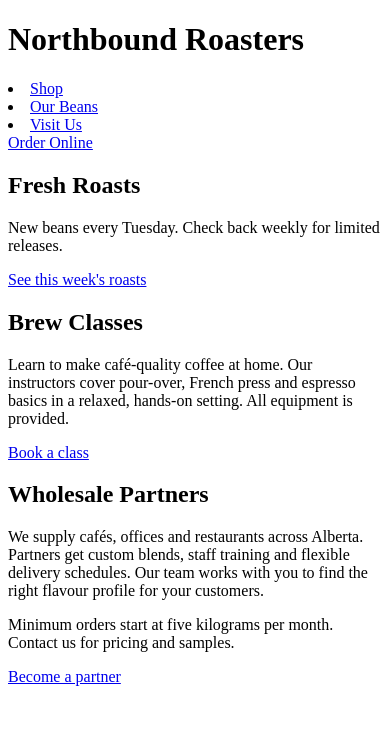
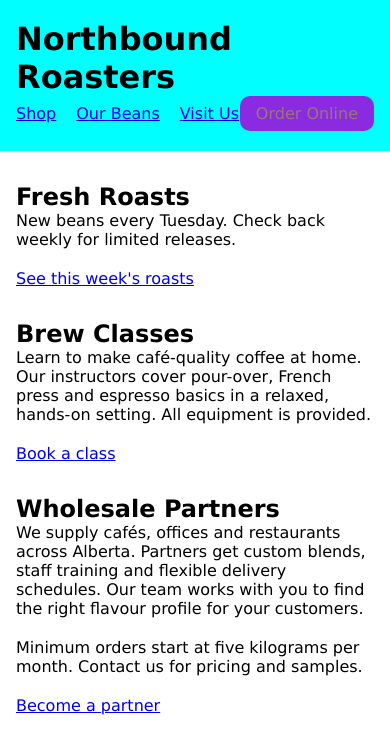
Before and after one commit to selddkeskn/demo-flexbox-layout, a plain HTML site: page index.html in a window 390 px wide. Drawn offline with Linux system fonts and the light colour scheme.

Commit message:
add responsive layout

```diff
--- /dev/null
+++ b/css/reset.css
@@ -0,0 +1,16 @@
+/* Box sizing rules */
+*,
+*::before,
+*::after {
+    box-sizing: border-box;
+}
+
+/* Remove default margin */
+* {
+    margin: 0;
+}
+
+/* Set core root defaults */
+html:focus-within {
+    scroll-behavior: smooth;
+}
--- /dev/null
+++ b/css/styles.css
@@ -0,0 +1,47 @@
+body {
+    font-family: Verdana, Geneva, Tahoma, sans-serif;
+}
+
+.inner-container {
+    max-width: 1000px;
+    margin: 0 auto;
+
+    /* Spacing on the left and right */
+    padding: 0 16px;
+}
+
+.flex-container {
+    display: flex;
+    justify-content: space-between;
+    align-items: center;
+    flex-wrap: wrap;
+}
+
+p {
+    margin-bottom: 20px;
+}
+
+header {
+    background-color: aqua;
+    padding: 20px 0;
+    margin-bottom: 32px;
+}
+
+header ul {
+    list-style-type: none;
+    display: flex;
+    gap: 20px;
+    padding: 0;
+}
+
+.btn {
+    padding: 8px 16px;
+    background-color: blueviolet;
+    color: #987675;
+    border-radius: 10px;
+    text-decoration: none;
+}
+
+section {
+    margin-bottom: 32px;
+}
--- a/index.html
+++ b/index.html
@@ -1,22 +1,35 @@
 <!DOCTYPE html>
 <html lang="en">
+
 <head>
     <meta charset="UTF-8">
     <meta name="viewport" content="width=device-width, initial-scale=1.0">
+
+    <link rel="stylesheet" href="css/reset.css">
+    <link rel="stylesheet" href="css/styles.css">
+
     <title>Northbound Roasters</title>
 </head>
+
 <body>
     <header>
+        <div class="inner-container flex-container">
             <h1>Northbound Roasters</h1>
+
             <nav>
+                <ul>
                     <li><a href="#">Shop</a></li>
                     <li><a href="#">Our Beans</a></li>
                     <li><a href="#">Visit Us</a></li>
+                </ul>
             </nav>
-        <a href="#">Order Online</a>
+
+            <a class="btn" href="#">Order Online</a>
+        </div>
     </header>
 
     <main>
+        <div class="inner-container">
             <section>
                 <h2>Fresh Roasts</h2>
 
@@ -26,17 +39,19 @@
 
                 <a href="#">See this week's roasts</a>
             </section>
+
             <section>
                 <h2>Brew Classes</h2>
 
                 <p>
                     Learn to make café-quality coffee at home. Our instructors cover
-            pour-over, French press and espresso basics in a relaxed, hands-on
-            setting. All equipment is provided.
+                    pour-over, French press and espresso basics in a relaxed,
+                    hands-on setting. All equipment is provided.
                 </p>
 
                 <a href="#">Book a class</a>
             </section>
+
             <section>
                 <h2>Wholesale Partners</h2>
 
@@ -54,6 +69,8 @@
 
                 <a href="#">Become a partner</a>
             </section>
+        </div>
     </main>
 </body>
+
 </html>
```
Lines whose indentation alone changed are shown as unchanged.
